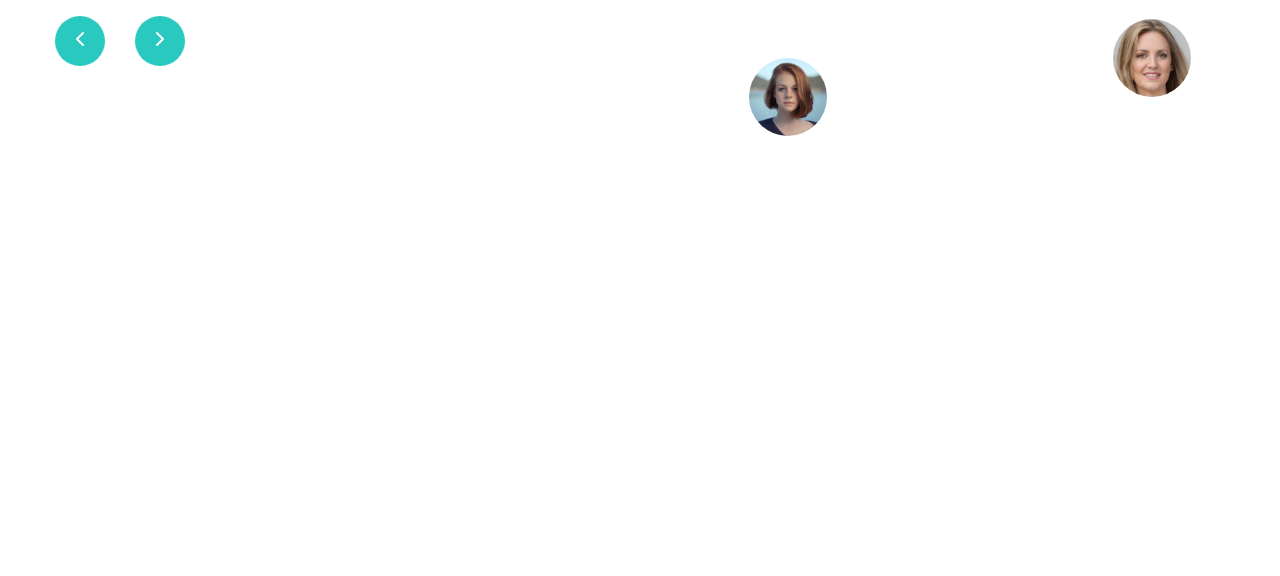
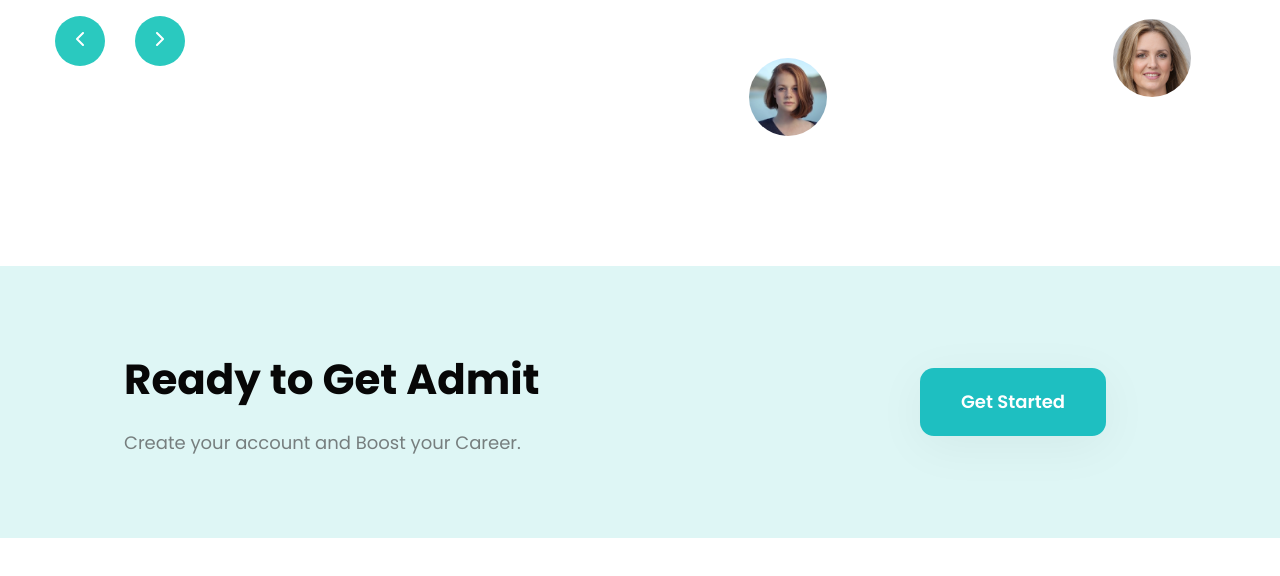
Before and after one commit to Khanhduy23/figma-to-html-2, a plain HTML site: page index.html in a window 1280 px wide. Shown: the part 3300-3876 px from the top of the page. Drawn offline with Linux system fonts and the light colour scheme.

Commit message:
done còn footer nữa là xong

```diff
--- a/assets/css/style.css
+++ b/assets/css/style.css
@@ -117,7 +117,9 @@ header nav ul a:hover {
     margin-top: 5.2rem;
 }
 
-.hero-content .cta-buttons a.cta-get-started {
+.hero-content .cta-buttons a.cta-get-started,
+.admit .admit-cta a.cta-get-started
+{
     display: inline-block;
     background-color: var(--text-color-sign-up-1eb);
     color: var(--text-color-fff);
@@ -566,6 +568,42 @@ header nav ul a:hover {
     right: 3.4rem;
 }
 
+/* admit */
+.admit {
+    background: #DEF6F5;
+    width: 100%;
+    min-height: 27.2rem;
+    margin-top: 13rem;
+}
+
+.admit .admit-content {
+    flex-wrap: wrap;
+    row-gap: 2rem;
+}
+
+.admit-content.container {
+    width: 1032px;
+    max-width: calc(100% - 48px);
+}
+
+.admit .admit-content .admit-info .admit-heading {
+    max-width: 42.2rem;
+    color: #070707;
+    font-size: 4.2rem;
+    font-weight: 700;
+    line-height: normal;
+}
+
+.admit .admit-content .admit-info .admit-description {
+    max-width: 39.7rem;
+    color: var(--text-color-description-767-2);
+    font-size: 1.8rem;
+    line-height: normal;
+    margin-top: 1.8rem;
+}
+
+
+
 @media screen and (max-width: 1024px) {
     /* Header */
     .container .header {
@@ -708,6 +746,7 @@ header nav ul a:hover {
 }
 
 @media screen and (max-width: 424px) {
+
     .container {
         max-width: calc(100% - 12px);
     }
@@ -751,4 +790,11 @@ header nav ul a:hover {
     .testimonials {
         margin-top: 32rem;
     }
+
+    .hero .hero-image .student-avatars {
+        right: 0.5rem;
+    }
+    .hero .hero-image .hero-courses {
+        top: 1.9rem;
+    }
 }
--- a/index.html
+++ b/index.html
@@ -282,9 +282,10 @@
 
             <section class="testimonials container flex-container">
                 <div class="testimonial-comment">
-                    <img src="assets/icon/block-quote.svg" alt="block-quote">
+                    <img src="assets/icon/block-quote.svg" alt="block-quote" />
                     <blockquote>
-                        “They are the best people. And this is the suitable platform to learn from distance.”
+                        “They are the best people. And this is the suitable
+                        platform to learn from distance.”
                     </blockquote>
                     <p class="testimonial-author">
                         <strong>Ben Foakes,</strong> student.
@@ -292,12 +293,12 @@
                     <div class="testimonial-navigation flex-space-between">
                         <a href="#!" class="navigation-btn flex-center">
                             <div class="btn-icon">
-                                <img src="assets/icon/prev.svg" alt="prev">
+                                <img src="assets/icon/prev.svg" alt="prev" />
                             </div>
                         </a>
                         <a href="#!" class="navigation-btn flex-center">
                             <div class="btn-icon">
-                                <img src="assets/icon/next.svg" alt="next">
+                                <img src="assets/icon/next.svg" alt="next" />
                             </div>
                         </a>
                     </div>
@@ -312,6 +313,19 @@
                 </div>
             </section>
 
+            <section class="admit flex-center">
+                <div class="admit-content container flex-space-between">
+                    <div class="admit-info">
+                        <p class="admit-heading">Ready to Get Admit</p>
+                        <h1 class="admit-description">
+                            Create your account and Boost your Career.
+                        </h1>
+                    </div>
+                    <div class="admit-cta">
+                        <a href="#!" class="cta-get-started">Get Started</a>
+                    </div>
+                </div>
+            </section>
         </main>
     </body>
 </html>
```
